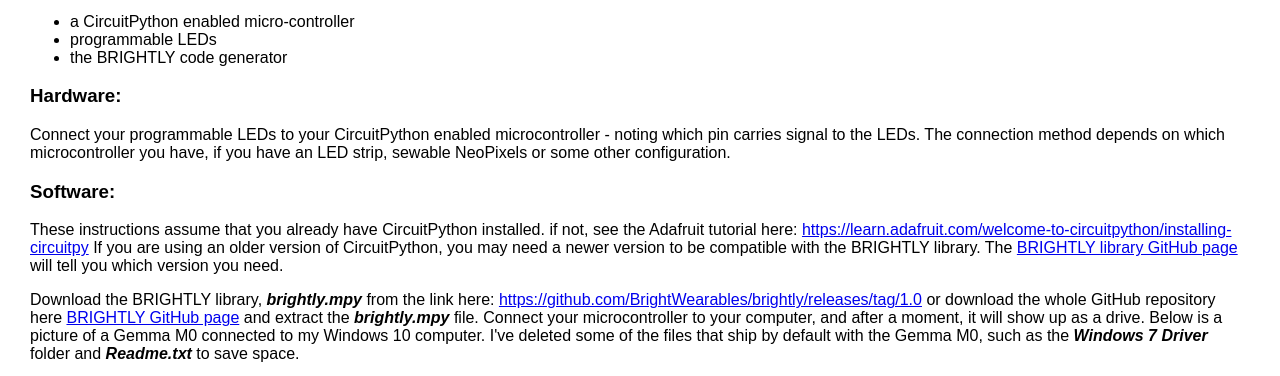
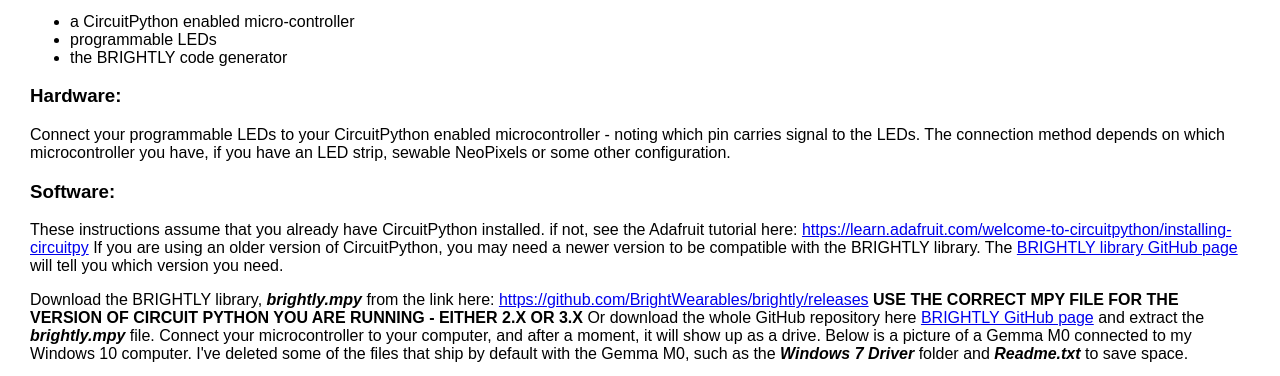
Before and after one commit to BrightWearables/blockly-brightly, a plain HTML site: page instructions.html in a window 1280 px wide. Shown: the part 172-548 px from the top of the page. Drawn offline with Linux system fonts and the light colour scheme.

Commit message:
Added info about Brightly 3.0
Added info about Brightly 3.0

```diff
--- a/instructions.html
+++ b/instructions.html
@@ -104,7 +104,7 @@
           need.<br>
         </these></p>
       <p>Download the BRIGHTLY library, <i><b>brightly.mpy</b></i>
-        from the link here: <a href="https://github.com/BrightWearables/brightly/releases/tag/1.0">https://github.com/BrightWearables/brightly/releases/tag/1.0</a> or download the whole GitHub repository here <a href="https://github.com/BrightWearables/brightly">BRIGHTLY
+        from the link here: <a href="https://github.com/BrightWearables/brightly/releases">https://github.com/BrightWearables/brightly/releases</a> <b>USE THE CORRECT MPY FILE FOR THE VERSION OF CIRCUIT PYTHON YOU ARE RUNNING - EITHER 2.X OR 3.X </b>Or download the whole GitHub repository here <a href="https://github.com/BrightWearables/brightly">BRIGHTLY
           GitHub page</a> and extract the <i><b>brightly.mpy</b></i> file. Connect your microcontroller to your
         computer, and after a moment, it will show up as a drive. Below
         is a picture of a Gemma M0 connected to my Windows 10 computer.
@@ -142,7 +142,7 @@
               If you need to, delete the existing <i><b>main.py</b></i> file, and rename the file you copied over to "<i><b>main.py</b></i>". Your code should start to run shortly thereafter and you should see your LEDs changing colors</div>
 			  <br><br>
 			  <a href="#back_to_top">back to top</a>
-			  <BR><BR>
+			  <BR><BR><BR>
                 </div>
     </div>
   </body>
```
Also changed, not shown: index.html (+3 -2 lines), images/FiberOpticDress.jpg (added), images/LedMatrixBag.jpg (added).
